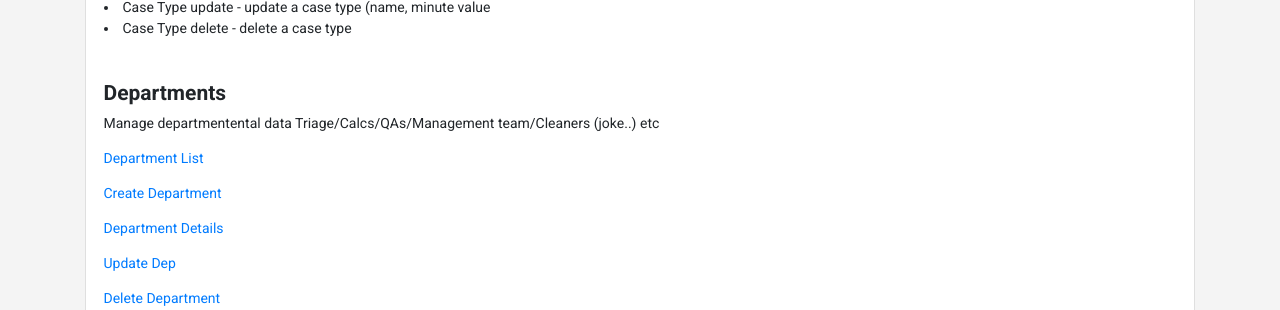
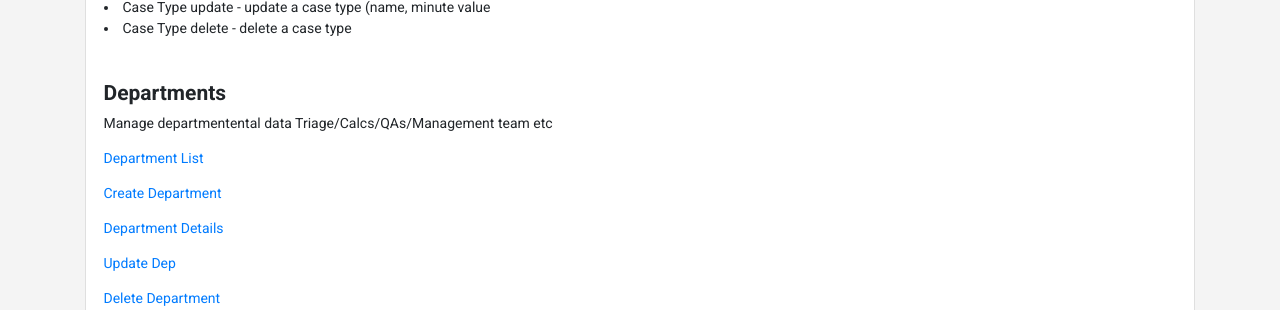
Before and after one commit to mjarvis9541/case-manager, a Django app: template staff_manager/templates/sitemap.html in a window 1280 px wide. Shown: the part 1309-1619 px from the top of the page. Run offline with Django 3.2, Linux system fonts and the light colour scheme; the template is opened without the code that fills it, so the values that code supplies are empty; some libraries are stand-ins or nearby versions.

Commit message:
Edited text in template

```diff
--- a/staff_manager/templates/sitemap.html
+++ b/staff_manager/templates/sitemap.html
@@ -59,7 +59,7 @@
 
 
        <h2>Departments</h2>
-       <p>Manage departmentental data Triage/Calcs/QAs/Management team/Cleaners (joke..) etc </p>
+       <p>Manage departmentental data Triage/Calcs/QAs/Management team etc </p>
 
        <p><a href="">Department List</a></p>
        <p><a href="">Create Department</a></p>
```
Also changed, not shown: db.sqlite3.
